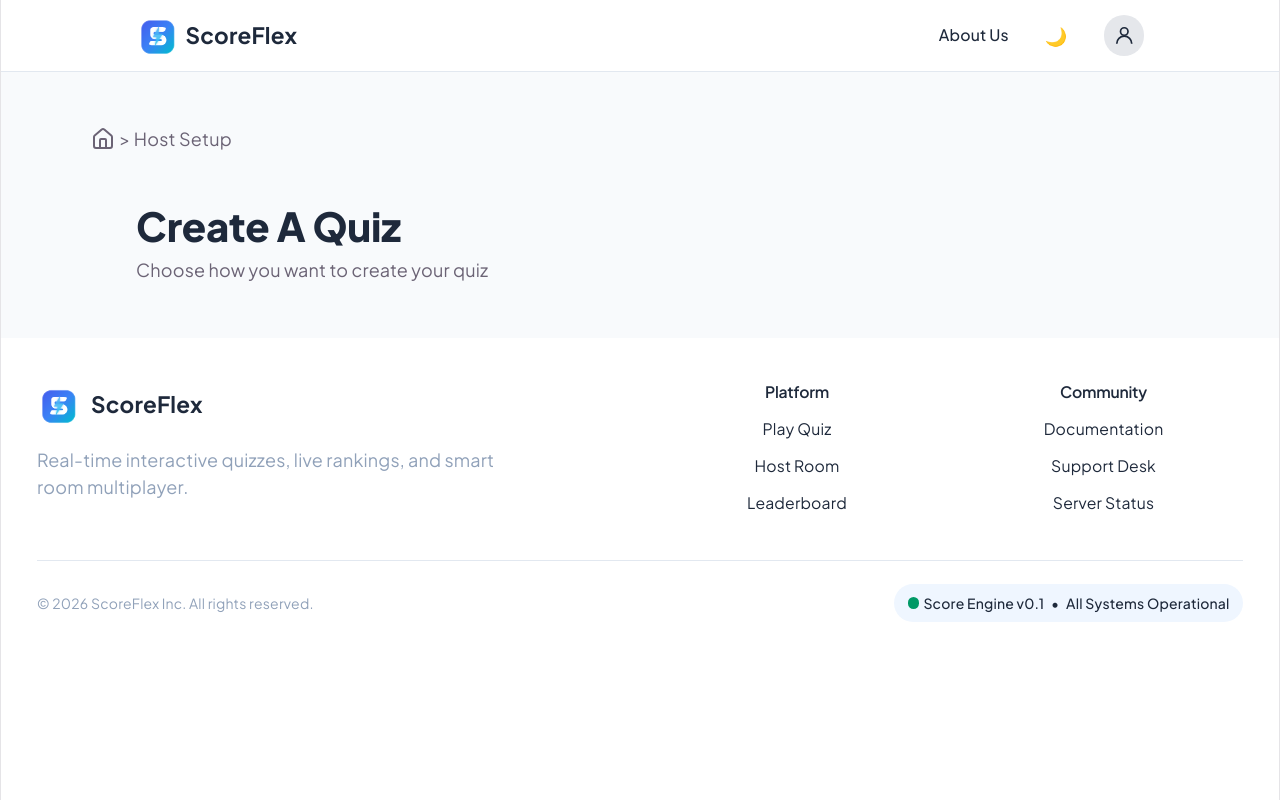
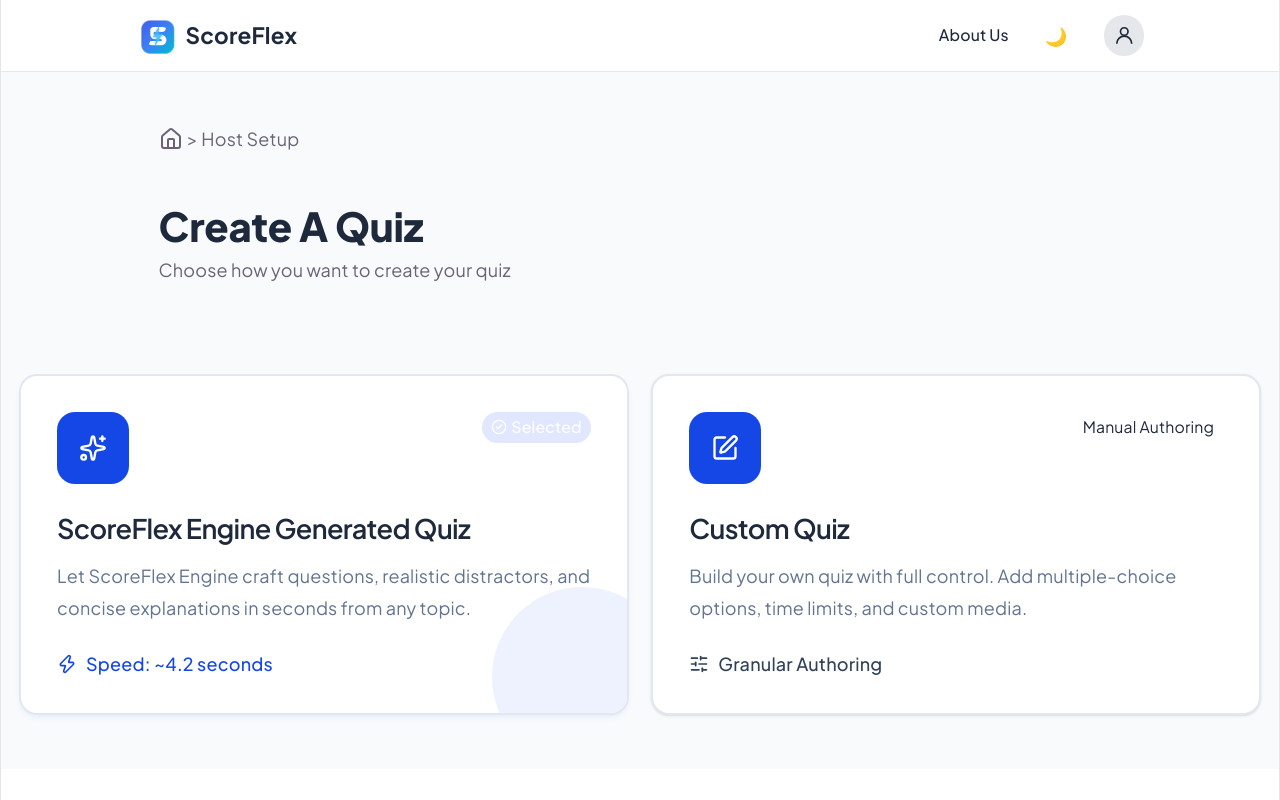
Before and after one commit to Zayankhanzada/ScoreFlex, a React (Vite) app: page /host in a window 1280 px wide. Shown: the top 800 px of the page. Built offline with nearby package versions, Linux system fonts and the light colour scheme.

Commit message:
Host InProgress

```diff
--- a/src/Pages/Host.jsx
+++ b/src/Pages/Host.jsx
@@ -1,5 +1,6 @@
+import { useState } from "react"
 import { Link } from "react-router-dom"
-import { House } from "lucide-react"
+import { House, Sparkles, SquarePen, CircleCheck, Zap, SlidersHorizontal } from "lucide-react"
 import { useTheme } from "../context/ThemeContext"
 import Navbar from "../components/Navbar"
 import Footer from "../components/Footer"
@@ -7,17 +8,142 @@
 
 export default function Host() {
   const { theme, changeTheme, mode } = useTheme();
+  const [selectedMode, setSelectedMode] = useState("ai");
   return (
     <>
       <Navbar />
-      <section className="container py-12" style={{backgroundColor:theme.backgroundColor}}>
-        <div className="Paging text-start gap-5 px-20">
-          <h6 className="inline-flex items-center gap-1"> <Link to="/" className="hover:text-blue-600"> <House /> </Link> {" > "}  Host Setup </h6>
+      <section className="" style={{ backgroundColor: theme.backgroundColor }}>
+        <div className="container mx-auto py-8 lg:pt-12 lg:pb-8">
+          <div className="Paging text-start gap-5 px-5 lg:px-35   ">
+            <h6 className="inline-flex items-center gap-1"> <Link to="/" className="hover:text-blue-600"> <House /> </Link> {" > "}  Host Setup </h6>
+          </div>
+
+          <div className=" px-5 lg:px-35  mt-10 text-start">
+            <h2 className="font-extrabold text-start lg:text-[40px]" style={{ color: theme.color }}> Create A Quiz</h2>
+            <p className="">  Choose how you want to create your quiz  </p>
+          </div>
         </div>
+      </section>
+      <section className="" style={{ backgroundColor: theme.backgroundColor }}>
+        <div className="container mx-auto px-4 py-8 lg:py-12">
+          <div className="mx-auto grid max-w-6xl items-center grid-cols-1 gap-5 lg:grid-cols-2">
+            <button
+              type="button"
+              onClick={() => setSelectedMode("ai")}
+              aria-pressed={selectedMode === "ai"}
+              className={`group relative isolate flex min-h-72 flex-col overflow-hidden rounded-2xl border-2 p-6 text-left transition-all duration-300 sm:p-8 ${selectedMode === "ai"
+                ? "border-blue-600 shadow-md shadow-blue-600/5 dark:border-blue-400  "
+                : " shadow-sm hover:-translate-y-1 hover:border-blue-200 hover:shadow-lg  dark:hover:border-slate-300"
+                } ${mode == 'light' ? 'bg-white hover:bg-blue-100 border-slate-200 ' : 'bg-[#414648]'}`} style={{ color: theme.color }}
+            >
+              {selectedMode === "ai" && (
+                <span
+                  aria-hidden="true"
+                  className="pointer-events-none absolute -bottom-12 -right-10 -z-10 size-40 rounded-full bg-indigo-50 dark:bg-blue-500/5"
+                />
+              )}
 
-        <div className=" px-30 mt-10 text-start">
-          <h2 className="font-extrabold text-start lg:text-[40px]" style={{ color: theme.color }}> Create A Quiz</h2>
-          <p className="">  Choose how you want to create your quiz  </p>
+              <div className="flex w-full items-start justify-between gap-4">
+                <span className="flex size-16 shrink-0 items-center justify-center rounded-2xl bg-blue-700 text-white  transition-colors  dark:bg-blue-600 " >
+                  <Sparkles size={28} />
+                </span>
+
+                {selectedMode === "ai" ? (
+                  <span className="inline-flex items-center gap-1 rounded-full bg-indigo-100 px-2 py-1 text-sm font-medium text-white dark:bg-blue-600">
+                    <CircleCheck size={16} />
+                    Selected
+                  </span>
+                ) : (
+                  <span className="rounded-full px-2 py-1 text-sm"  >
+                    AI Engine
+                  </span>
+                )}
+              </div>
+
+              <div className="mt-6">
+                <h3 className="text-xl font-semibold tracking-tight sm:text-2xl mb-3" style={{ color: theme.color }}>
+                  ScoreFlex Engine Generated Quiz
+                </h3>
+
+                <p className={`mt-2 text-base leading-7 ${mode == 'light' ? 'text-slate-500' : 'text-slate-200'}`}>
+                  Let ScoreFlex Engine craft questions, realistic distractors, and concise
+                  explanations in seconds from any topic.
+                </p>
+              </div>
+
+              <div
+                className={`mt-6 flex items-center gap-2 text-sm font-medium sm:text-base ${selectedMode === "ai"
+                  ? "text-blue-700 dark:text-blue-400"
+                  : "text-slate-700 dark:text-slate-300"
+                  }`}
+              >
+                <Zap size={20} />
+                <span>Speed: ~4.2 seconds</span>
+              </div>
+            </button>
+
+            <button
+              type="button"
+              onClick={() => setSelectedMode("custom")}
+              aria-pressed={selectedMode === "custom"}
+              className={`group relative isolate flex min-h-72 flex-col overflow-hidden rounded-2xl border-2 p-6 text-left transition-all duration-300 sm:p-8 ${selectedMode === "custom"
+                ? "border-blue-600 shadow-md shadow-blue-600/5 dark:border-blue-400"
+                : "shadow-sm hover:-translate-y-1 hover:border-blue-200 hover:shadow-lg dark:hover:border-slate-300"
+                } ${mode == "light"
+                  ? "bg-white hover:bg-blue-100 border-slate-200"
+                  : "bg-[#414648]"
+                }`}
+              style={{ color: theme.color }}
+            >
+              {selectedMode === "custom" && (
+                <span
+                  aria-hidden="true"
+                  className="pointer-events-none absolute -bottom-12 -right-10 -z-10 size-40 rounded-full bg-indigo-50 dark:bg-blue-500/5"
+                />
+              )}
+
+              <div className="flex w-full items-start justify-between gap-4">
+                <span className="flex size-16 shrink-0 items-center justify-center rounded-2xl bg-blue-700 text-white transition-colors">
+                  <SquarePen size={28} />
+                </span>
+
+                {selectedMode === "custom" ? (
+                  <span className="inline-flex items-center gap-1 rounded-full bg-indigo-100 px-2 py-1 text-sm font-medium text-white dark:bg-blue-600">
+                    <CircleCheck size={16} />
+                    Selected
+                  </span>
+                ) : (
+                  <span className="rounded-full px-2 py-1 text-sm">
+                    Manual Authoring
+                  </span>
+                )}
+              </div>
+
+              <div className="mt-6">
+                <h3
+                  className="mb-3 text-xl font-semibold tracking-tight sm:text-2xl"
+                  style={{ color: theme.color }}
+                >
+                  Custom Quiz
+                </h3>
+
+                <p className={`mt-2 text-base leading-7 ${mode == 'light' ? 'text-slate-500' : 'text-slate-200'}`}>
+                  Build your own quiz with full control. Add multiple-choice
+                  options, time limits, and custom media.
+                </p>
+              </div>
+
+              <div
+                className={`mt-6 flex items-center gap-2 text-sm font-medium sm:text-base ${selectedMode === "custom"
+                  ? "text-blue-700 dark:text-blue-400"
+                  : "text-slate-700 dark:text-slate-300"
+                  }`}
+              >
+                <SlidersHorizontal size={20} />
+                <span> Granular Authoring</span>
+              </div>
+            </button>
+          </div>
         </div>
       </section>
       <Footer />
--- a/src/components/Footer.jsx
+++ b/src/components/Footer.jsx
@@ -42,7 +42,7 @@
     const currentYear = new Date().getFullYear();
     const { theme, changeTheme, mode } = useTheme();
     return (
-        <footer className={`${mode == "light" ? "bg-white":"bg-[#414648]" }`} style={{ color: theme.color }}>
+        <footer className={` border-t ${mode == "light" ? "bg-white border-transparent":"bg-[#414648] border-[#2d3132]" }`} style={{ color: theme.color }}>
             <div className="mx-auto max-w-7xl px-4 sm:px-6 lg:px-8">
                 {/* Main footer */}
                 <div
```
